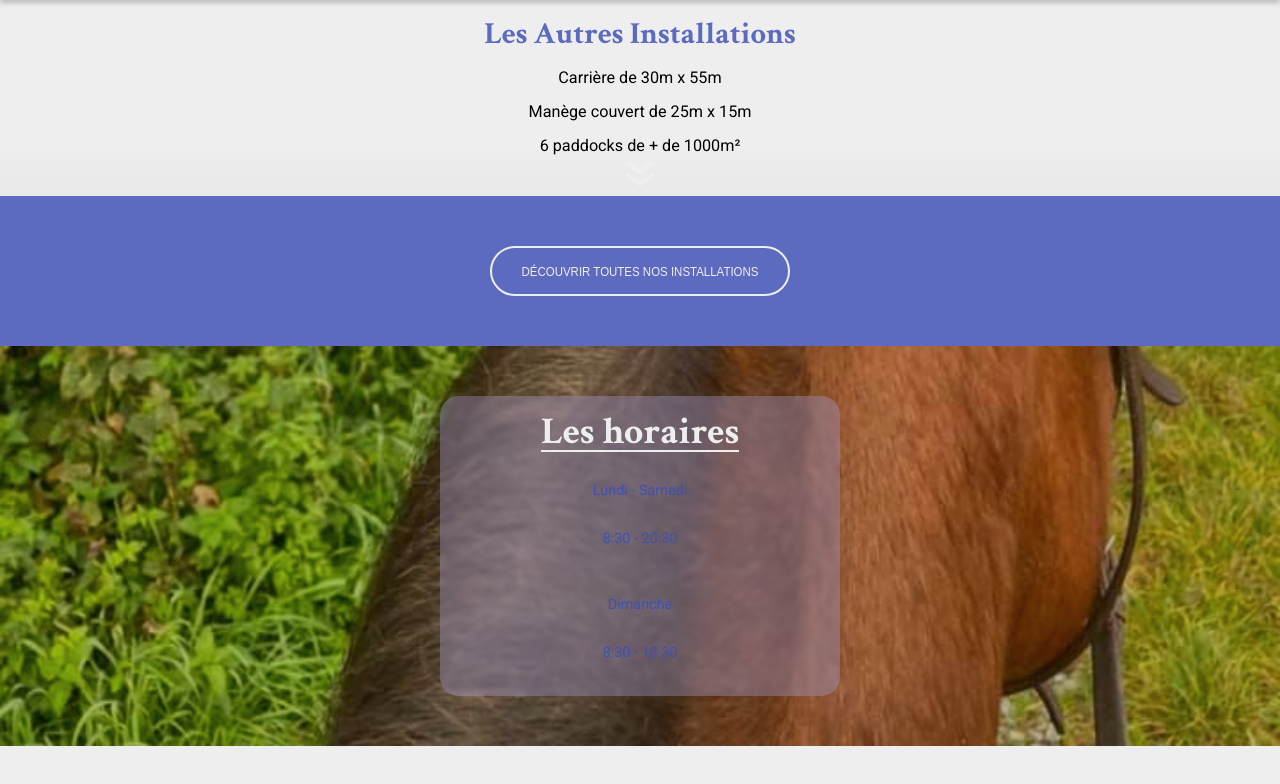
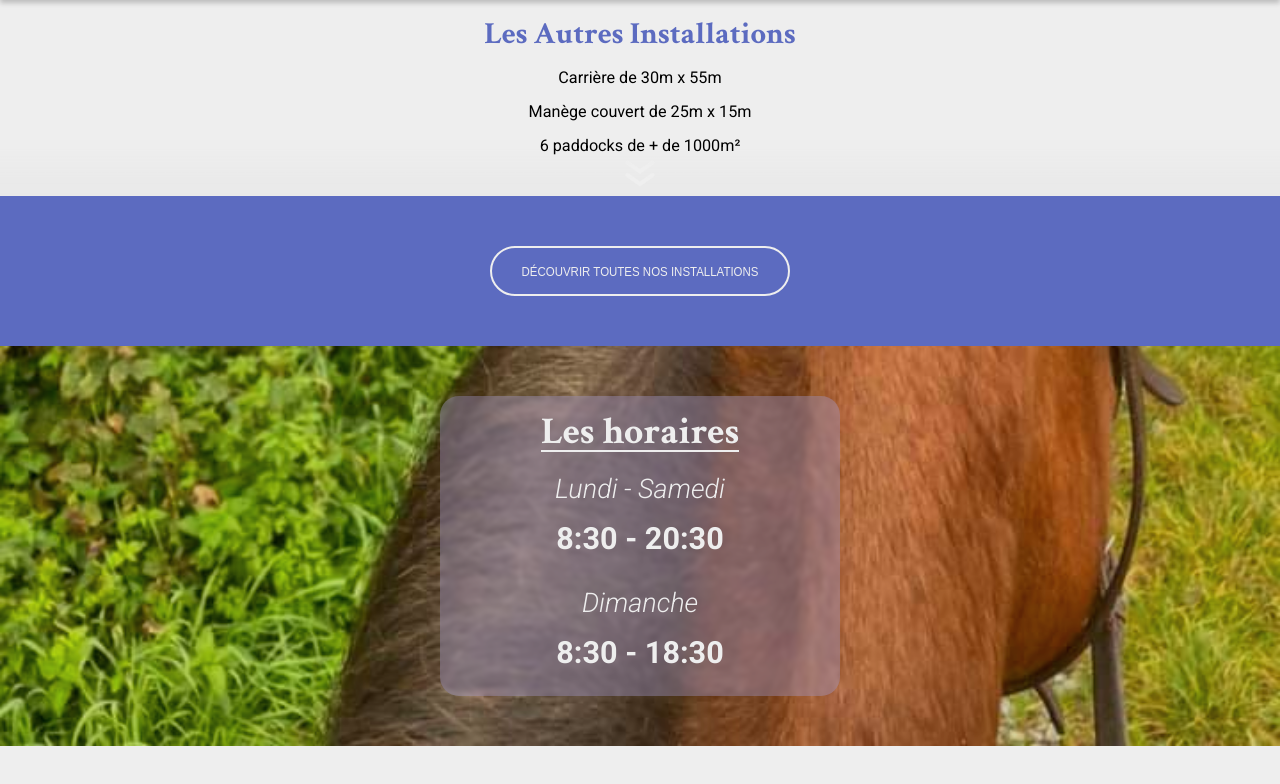
Before and after one commit to GoutteDooo/Site_Ecurie, a React (Vite) app: page / in a window 1280 px wide. Shown: the part 3174-3958 px from the top of the page. Built offline with nearby package versions, Linux system fonts and the light colour scheme.

Commit message:
chore(horaires): text added and adjusting style

```diff
--- a/src/styles/pages/home/_horaires.scss
+++ b/src/styles/pages/home/_horaires.scss
@@ -15,7 +15,7 @@
     width: 100%;
     height: 100%;
     z-index: -1;
-    backdrop-filter: brightness(0.7) saturate(150%) sepia(10%);
+    backdrop-filter: brightness(0.8) saturate(150%) sepia(10%);
   }
   &__blur {
     position: absolute;
@@ -54,11 +54,17 @@
       }
     }
     p {
-      font-size: 0.8rem;
-      color: $secondary-color;
-      margin-bottom: 1rem;
+      font-size: 1.5rem;
+      color: $bg-color;
+      margin-bottom: 0.5rem;
       &.horaires--days {
-        margin-top: 1rem;
+        margin-top: 0.8rem;
+        font-style: italic;
+        font-weight: 300;
+      }
+      &.horaires--hours {
+        font-weight: 700;
+        font-size: 1.7rem;
       }
     }
   }
```
